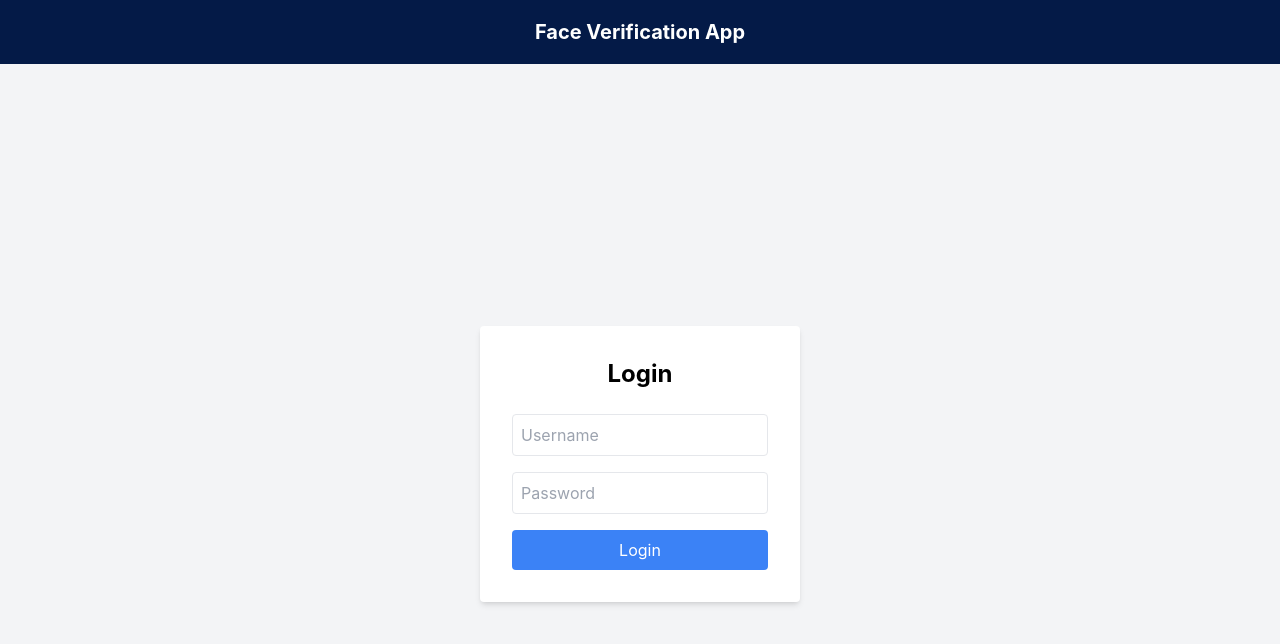
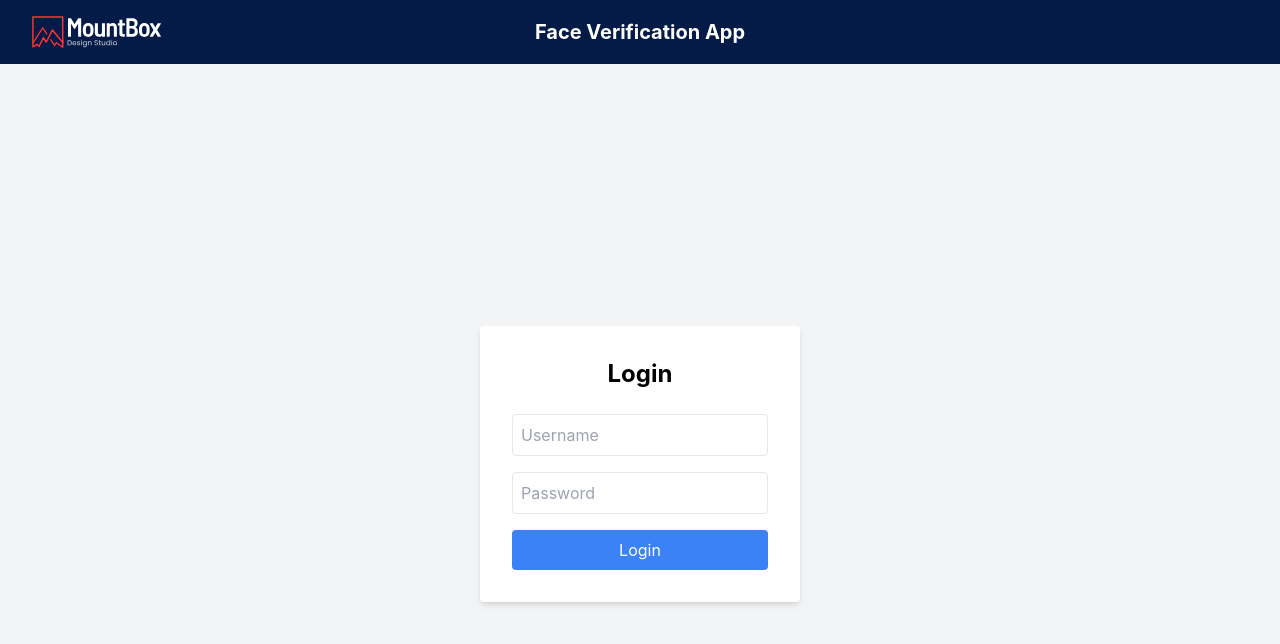
Before and after one commit to mountbox-ui/FE---Face-Verification-App, a React (Create React App) app: page / in a window 1280 px wide. Shown: the top 644 px of the page. Built offline with nearby package versions, Linux system fonts and the light colour scheme.

Commit message:
coach name update and profile image hover update

```diff
--- a/src/components/AddSchoolModal.js
+++ b/src/components/AddSchoolModal.js
@@ -15,11 +15,11 @@ export default function AddSchoolModal({ onClose, onSuccess }) {
     if (groupPhoto) formData.append("groupPhoto", groupPhoto);
 
     try {
-      await API.post("https://be-face-verification-app.onrender.com/api/school/add", formData, {
+      const res = await API.post("/school/add", formData, {
         headers: { "Content-Type": "multipart/form-data" },
       });
       setLoading(false);
-      onSuccess();
+      onSuccess(res?.data?.school);
     } catch {
       setLoading(false);
       alert("Failed to add school");
--- a/src/components/Header.js
+++ b/src/components/Header.js
@@ -24,10 +24,26 @@ const Header = () => {
         <div className="flex justify-between items-center h-16">
           {/* Login Page Layout - Centered Title Only */}
           {location.pathname === '/' && (
-            <div className="flex-1 flex justify-center">
-              <h1 className="text-xl font-bold text-white">
-                Face Verification App
-              </h1>
+            <div className="w-full grid grid-cols-3 items-center">
+              {/* Left: Brand Logo */}
+              <div className="justify-self-start flex items-center">
+                <img
+                  className="h-8 w-auto"
+                  src="/Logo (1).svg"
+                  alt="Face Verification App Logo"
+                  onError={(e) => { e.target.style.display = 'none'; }}
+                />
+              </div>
+
+              {/* Center: Title */}
+              <div className="justify-self-center">
+                <h1 className="text-xl font-bold text-white">
+                  Face Verification App
+                </h1>
+              </div>
+
+              {/* Right: empty to keep center perfectly centered */}
+              <div className="justify-self-end" />
             </div>
           )}
 
--- a/src/components/StudentTable.js
+++ b/src/components/StudentTable.js
@@ -370,7 +370,7 @@ export default function StudentTable({ students, schoolId, onVerifyResult, selec
 
                 <td className="p-2 border text-xs sm:text-sm">
                   {student.day1Photo ? (
-                    <img src={student.day1Photo} alt="Day 1" className="w-16 h-16 object-cover rounded border" />
+                    <img src={student.day1Photo} alt="Day 1" className="w-16 h-16 object-cover rounded border transform transition-transform duration-200 ease-out cursor-zoom-in hover:scale-150 z-50" />
                   ) : (
                     <span className="text-gray-500">No photo</span>
                   )}
@@ -434,7 +434,7 @@ export default function StudentTable({ students, schoolId, onVerifyResult, selec
               <img
                 src={groupPhoto}
                 alt="Group Photo"
-                className="max-w-full h-auto max-h-64 sm:max-h-96 rounded shadow-lg"
+                className="max-w-full h-auto max-h-64 sm:max-h-96 rounded shadow-lg transform transition-transform duration-200 ease-out hover:scale-105 cursor-zoom-in"
                 onError={(e) => {
                   console.error('Error loading group photo:', e);
                   e.target.style.display = 'none';
--- a/src/pages/Dashboard.js
+++ b/src/pages/Dashboard.js
@@ -102,9 +102,19 @@ export default function Dashboard() {
 
   const handleAddSchool = () => setShowModal(true);
 
-  const handleSchoolAdded = () => {
+  const handleSchoolAdded = (newSchool) => {
     setShowModal(false);
     fetchSchools();
+    if (newSchool?._id) {
+      setSelectedSchool(newSchool._id);
+      setSelectedSchoolDetails(prev => ({
+        ...(prev || {}),
+        _id: newSchool._id,
+        name: newSchool.name,
+        affNo: newSchool.affNo,
+        coachName: newSchool.coachName
+      }));
+    }
     setPopup({ show: true, message: "School added successfully!", type: "success" });
   };
 
@@ -364,6 +374,9 @@ export default function Dashboard() {
             <div className="text-xs sm:text-sm text-gray-600">
               Age Group: {students[0]?.ageGroup || 'N/A'}
             </div>
+            <div className="text-xs sm:text-sm text-gray-600">
+              Coach Name: {selectedSchoolDetails.coachName || 'N/A'}
+            </div>
           </div>
         )}
 
```
